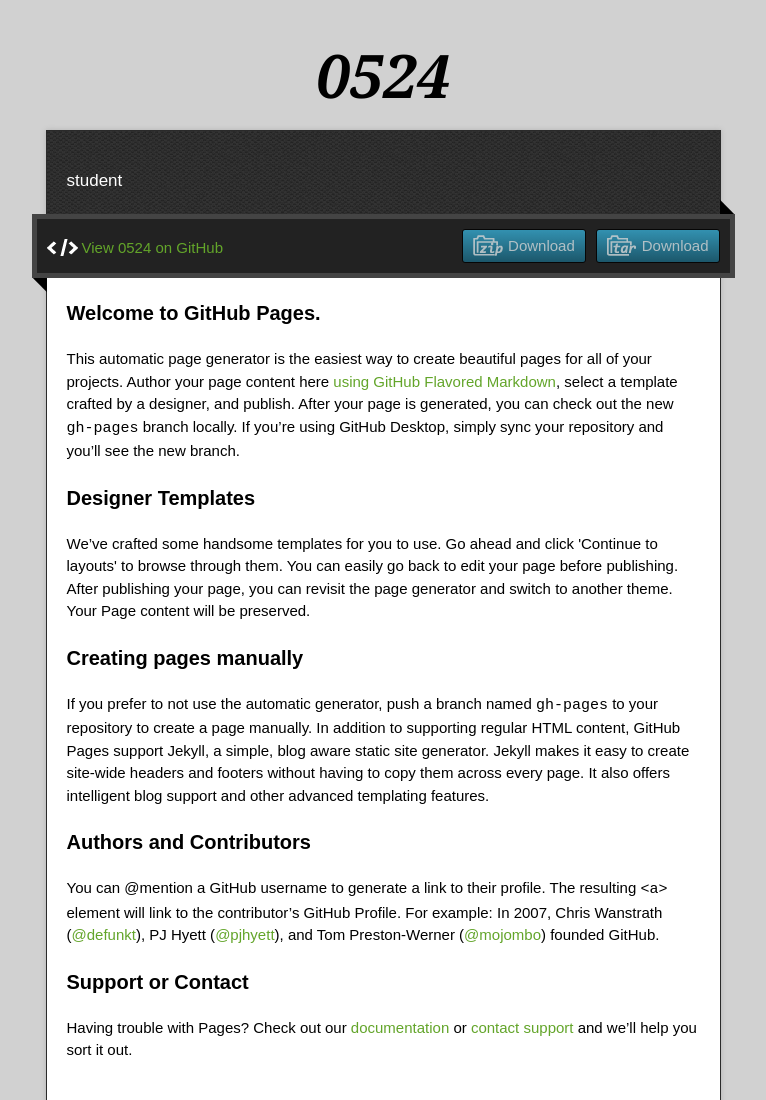
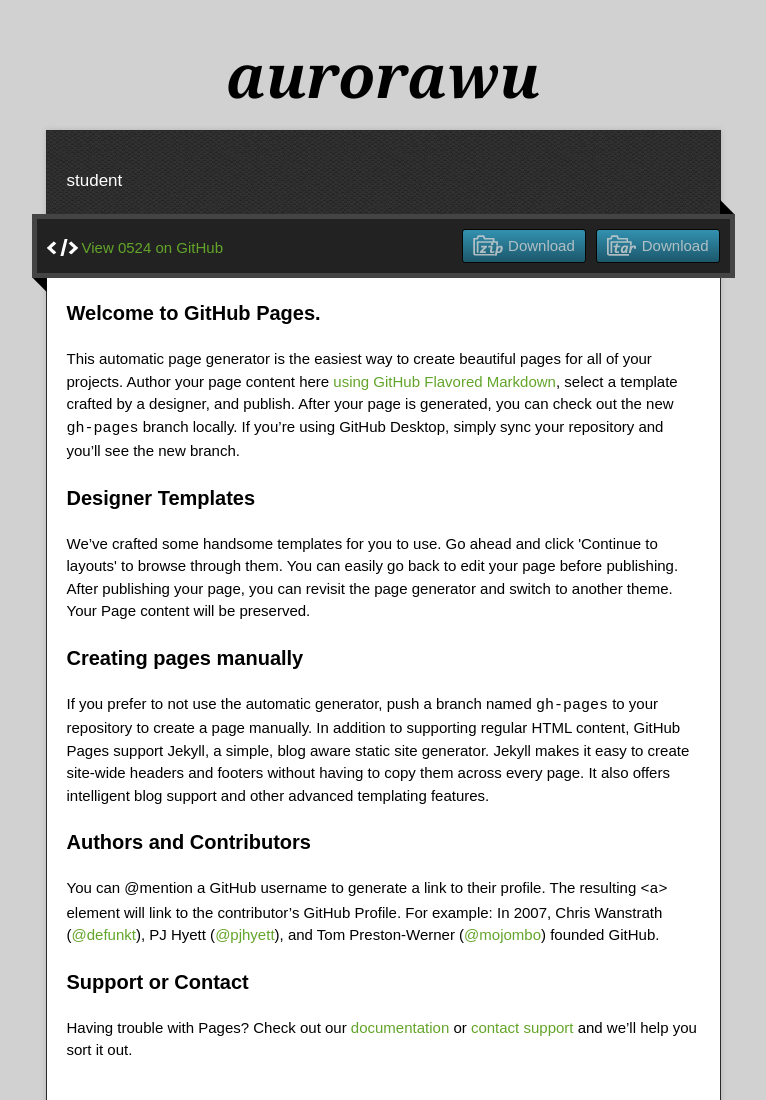
Before and after one commit to Aurorawu/0524, a plain HTML site: page index.html in a window 1280 px wide. Shown: the top 1100 px of the page, without its empty margins (257-1023 px from the left). Drawn offline with nearby package versions, Linux system fonts and the light colour scheme.

Commit message:
Update index.html

```diff
--- a/index.html
+++ b/index.html
@@ -3,6 +3,17 @@
 <!-- Follow him for fun. http://twitter.com/jonrohan. Tail his code on https://github.com/jonrohan -->
 <html>
 <head>
+
+
+
+
+
+
+
+
+
+
+
   <meta charset="utf-8">
   <meta http-equiv="X-UA-Compatible" content="IE=edge,chrome=1">
 
@@ -22,7 +33,7 @@
 
   <div class="wrapper">
     <header>
-      <h1 class="title">0524</h1>
+      <h1 class="title">aurorawu</h1>
     </header>
     <div id="container">
       <p class="tagline">student</p>
```
